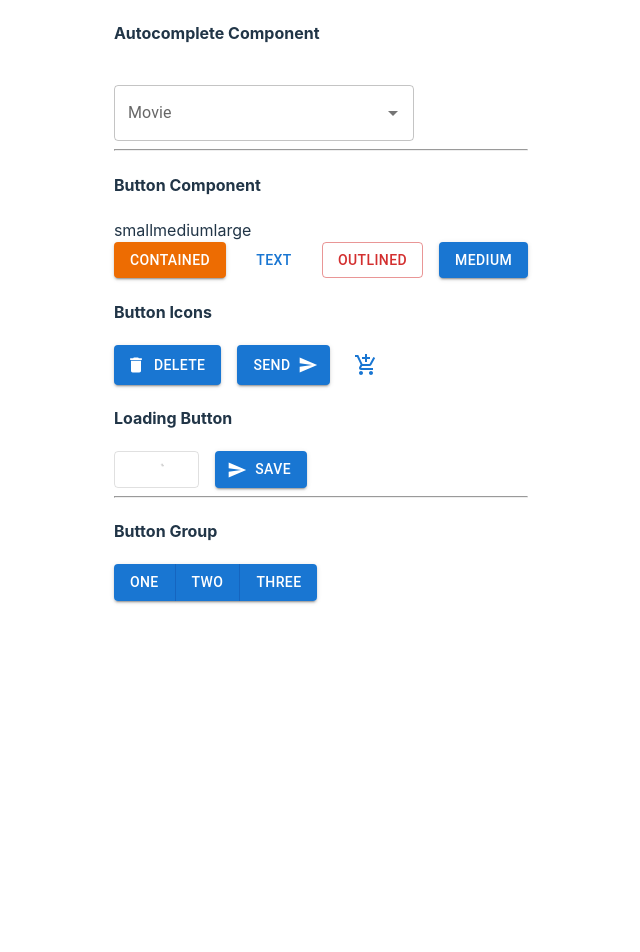
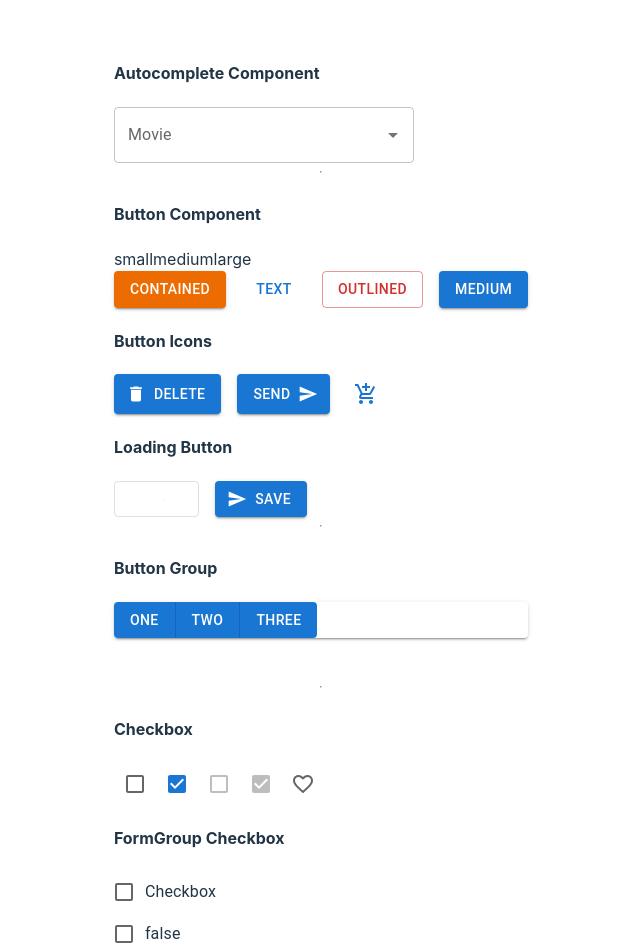
Before and after one commit to GuilhermeSousaDev/MaterialUI, a React (Vite) app in the folder react-ui/: page / in a window 1280 px wide. Shown: the top 952 px of the page, without its empty margins (319-959 px from the left). Before the commit the page ends 800 px from the top, so only its background shows below. Built offline with nearby package versions, Linux system fonts and the light colour scheme.

Commit message:
Checkbox Component

```diff
--- a/react-ui/src/App.jsx
+++ b/react-ui/src/App.jsx
@@ -1,15 +1,18 @@
+import { Stack } from '@mui/material';
 import AutocompleteComponent from './components/Autocomplete';
 import ButtonComponent from './components/Button';
 import ButtonGroupComponent from './components/ButtonGroup';
+import CheckboxComponent from './components/Checkbox';
 
 function App() {
 
   return (
-    <div className="App">
+    <Stack sx={{ marginTop: 5, marginBottom: 5 }}>
       <AutocompleteComponent />
       <ButtonComponent />
       <ButtonGroupComponent />
-    </div>
+      <CheckboxComponent />
+    </Stack>
   )
 }
 
--- a/react-ui/src/components/Autocomplete.jsx
+++ b/react-ui/src/components/Autocomplete.jsx
@@ -16,7 +16,7 @@ export default function AutocompleteComponent() {
                 options={options}
                 getOptionDisabled={option => option.id === 2}
                 groupBy={option => option.firstLetter}
-                sx={{ width: 300, marginTop: 5 }}
+                sx={{ width: 300 }}
                 renderInput={(params) => <TextField {...params} label="Movie" />}
             />
             <hr />
--- a/react-ui/src/components/ButtonGroup.jsx
+++ b/react-ui/src/components/ButtonGroup.jsx
@@ -10,6 +10,7 @@ export default function ButtonGroupComponent() {
         <Button>Two</Button>
         <Button>Three</Button>
       </ButtonGroup>
+      <hr />
     </>
   )
 }
--- /dev/null
+++ b/react-ui/src/components/Checkbox.jsx
@@ -0,0 +1,30 @@
+import { useState } from 'react';
+import { Stack, Checkbox, FormGroup, FormControlLabel } from '@mui/material'
+import { Favorite, FavoriteBorder } from '@mui/icons-material';
+
+export default function CheckboxComponent() {
+  const [checked, setChecked] = useState('false');
+
+  return (
+    <>
+      <h4>Checkbox</h4>
+      <Stack direction="align" spacing={2}>
+        <Checkbox />
+        <Checkbox defaultChecked />
+        <Checkbox disabled />
+        <Checkbox disabled checked />
+        <Checkbox icon={<FavoriteBorder />} checkedIcon={<Favorite />} />
+      </Stack>
+      <h4>FormGroup Checkbox</h4>
+
+      <FormGroup>
+        <FormControlLabel control={<Checkbox />} label="Checkbox" />
+        <FormControlLabel
+          onChange={e => setChecked(e.target.checked.toString())}
+          control={<Checkbox />}
+          label={checked}
+        />
+      </FormGroup>
+    </>
+  )
+}
```
